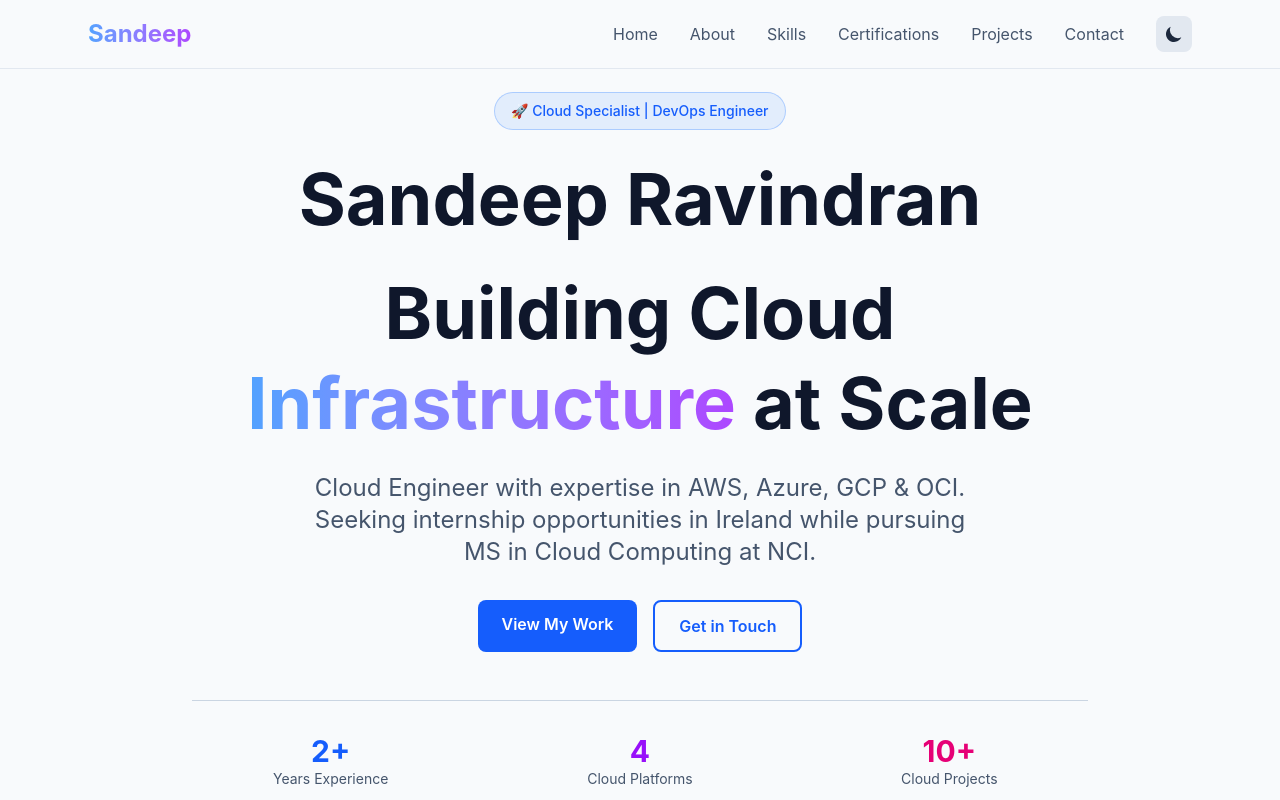
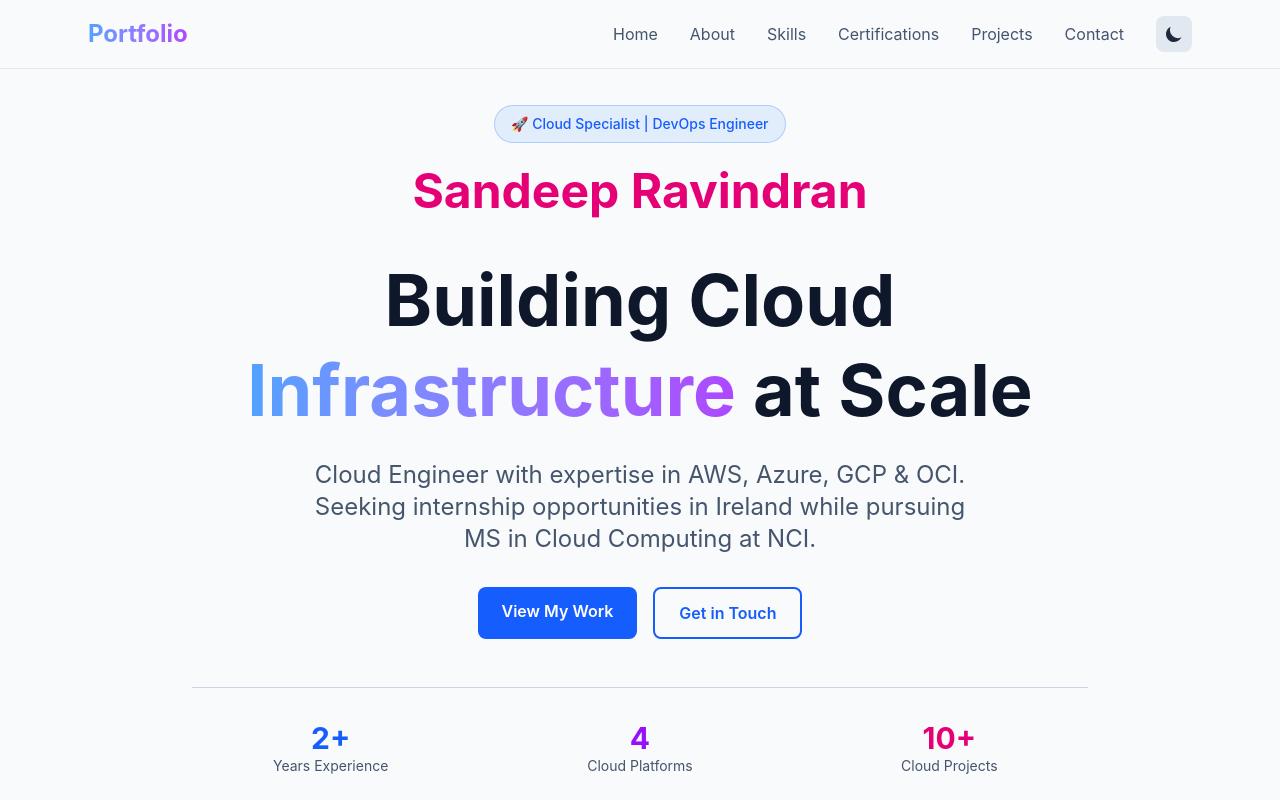
Before and after one commit to devtest-git/Portfolio, a Next.js app: page / in a window 1280 px wide. Shown: the top 800 px of the page. Built offline with nearby package versions, Linux system fonts and the light colour scheme.

Commit message:
Header and hero changed for naming

```diff
--- a/src/components/Header.tsx
+++ b/src/components/Header.tsx
@@ -19,7 +19,7 @@ export default function Header() {
     <header className="fixed top-0 w-full bg-slate-50/95 dark:bg-slate-950/95 backdrop-blur-sm border-b border-slate-200 dark:border-slate-800 z-50 transition-colors duration-300">
       <nav className="max-w-6xl mx-auto px-6 py-4 flex justify-between items-center">
         <Link href="/" className="text-2xl font-bold gradient-text">
-          Sandeep
+          Portfolio
         </Link>
 
         <div className="hidden md:flex gap-8 items-center">
--- a/src/components/Hero.tsx
+++ b/src/components/Hero.tsx
@@ -8,9 +8,10 @@ export default function Hero() {
         <div className="mb-6 inline-block px-4 py-2 bg-blue-500/10 border border-blue-500/30 dark:border-blue-500/30 rounded-full animate-fade-in group hover:bg-blue-600/90 dark:hover:bg-blue-400/90 transition-colors">
           <p className="text-blue-600 dark:text-blue-400 text-sm font-medium group-hover:text-white dark:group-hover:text-black transition-colors">🚀 Cloud Specialist | DevOps Engineer</p>
         </div>
-        <h4 className="text-5xl md:text-7xl font-bold mb-6 leading-tight text-slate-900 dark:text-white transition-colors duration-300 animate-fade-in">
-          Sandeep Ravindran
-        </h4>
+        <div className="animate-fade-in">
+            <h2 className="text-5xl font-bold mb-4 text-pink-600 dark:text-red-400">Sandeep Ravindran</h2>
+        </div>
+        <br />
         {/* Main heading */}
         <h1 className="text-5xl md:text-7xl font-bold mb-6 leading-tight text-slate-900 dark:text-white transition-colors duration-300 animate-fade-in">
           Building Cloud <span className="gradient-text">Infrastructure</span> at Scale
```
